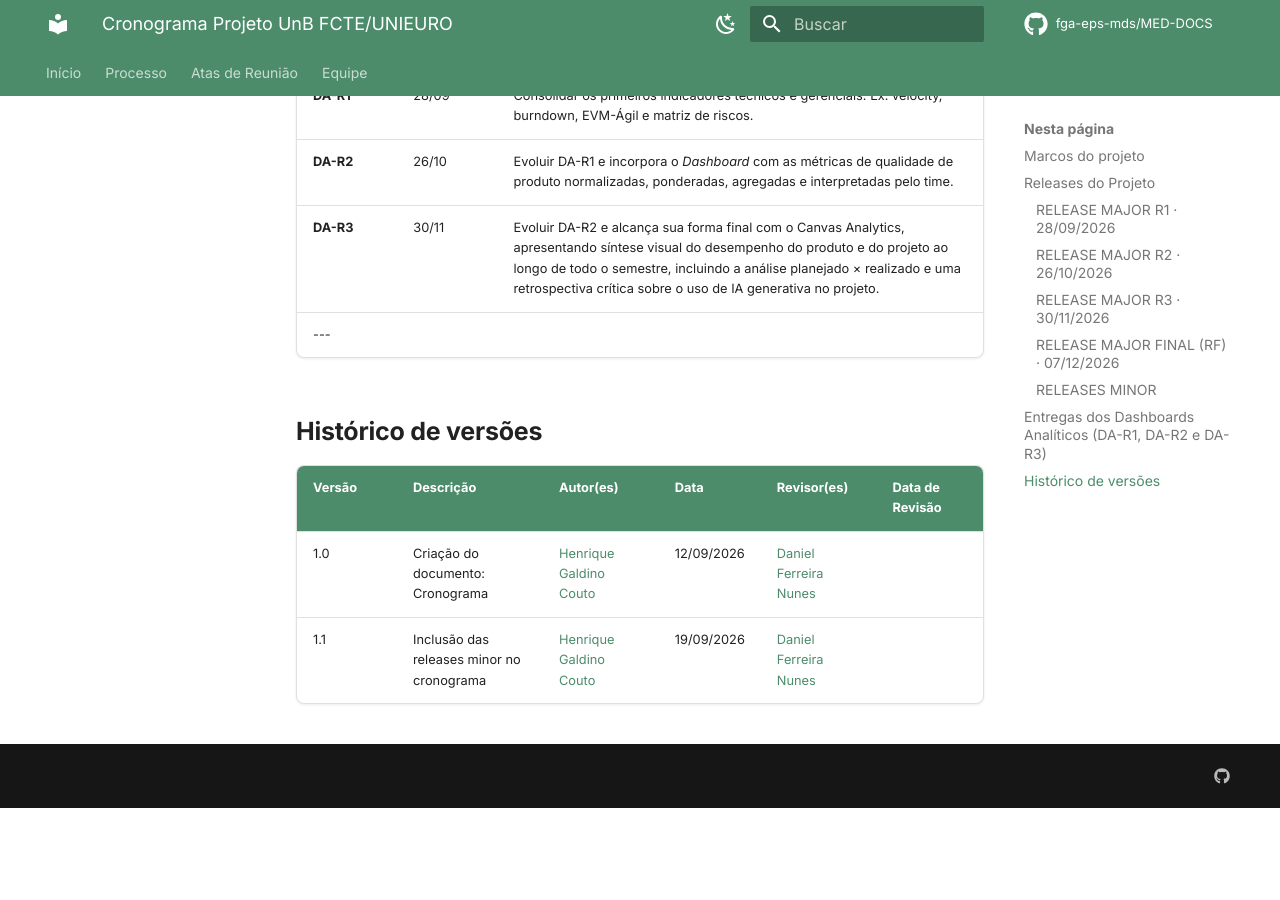
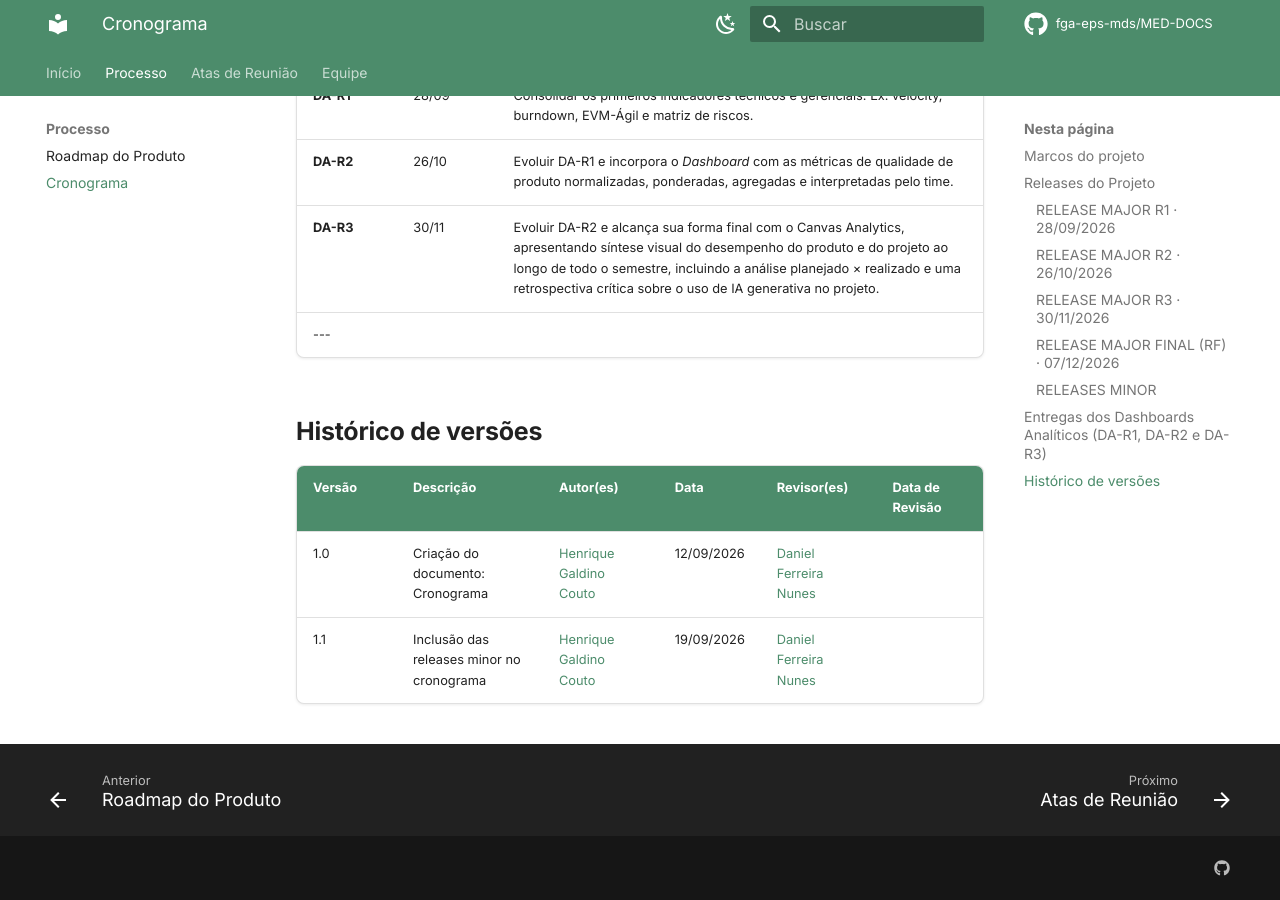
Before and after one commit to apollen27983/UNIEURO_MED-DOCS, an MkDocs documentation site: the page built from docs/processo/cronograma.md, in a window 1280 px wide and 900 px high, scrolled down 3131 px. Built offline with MkDocs 1.6.1 and Material for MkDocs 9.7.7, drawn with Linux system fonts in a browser that asks for light colours; comment, search, counter and statistics services are not loaded; before the commit the page ends 3939 px from its top, so only the background shows below that.

Commit message:
docs: adiciona caminho da página do cronograma

```diff
--- a/mkdocs.yml
+++ b/mkdocs.yml
@@ -78,6 +78,7 @@ nav:
   - Início: index.md
   - Processo:
       - Roadmap do Produto: processo/roadmap.md
+      - Cronograma: processo/cronograma.md
   - Atas de Reunião:
       - atas-reunioes/index.md
       - Modelo de ata: atas-reunioes/modelo-ata.md
```
